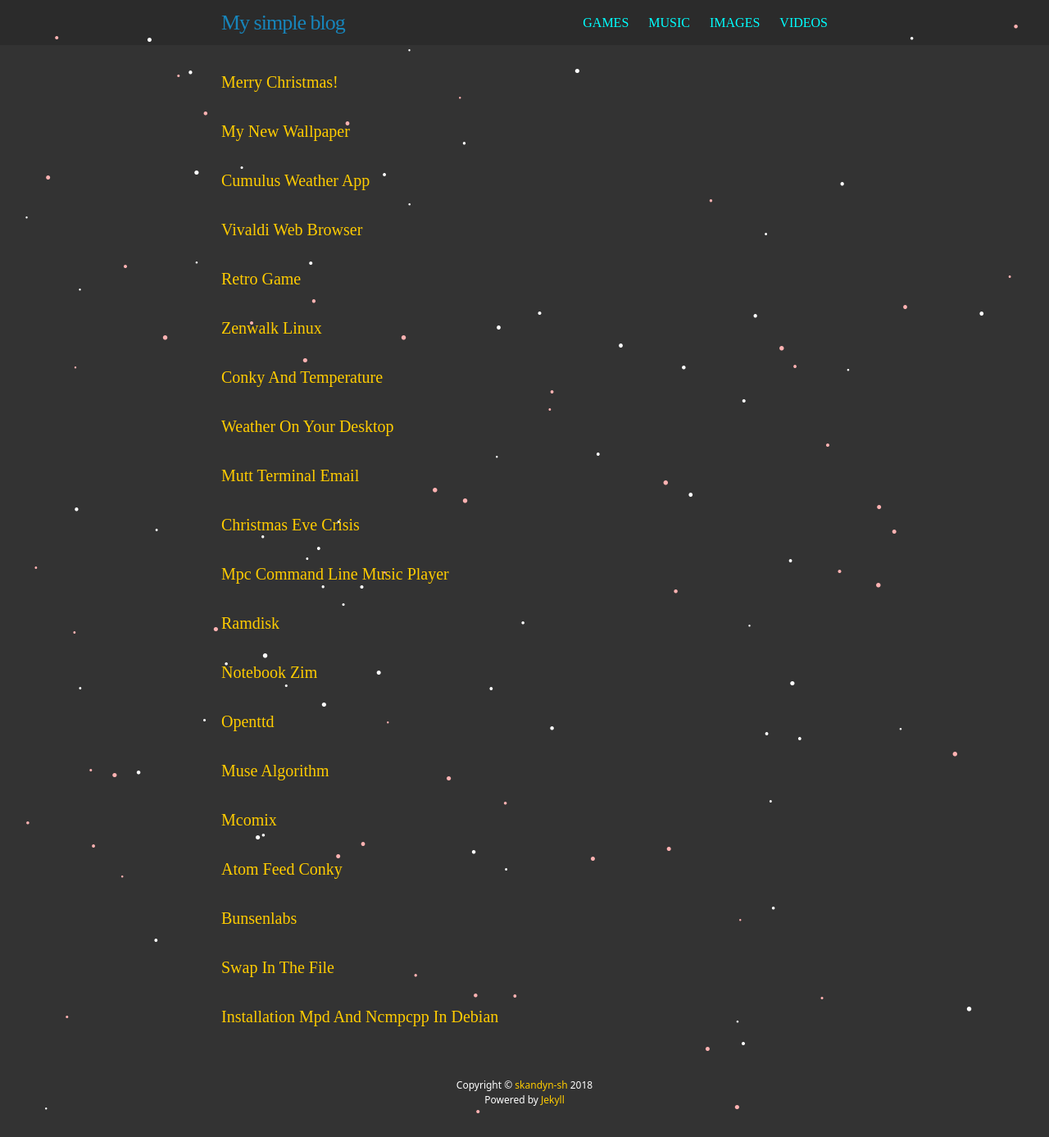
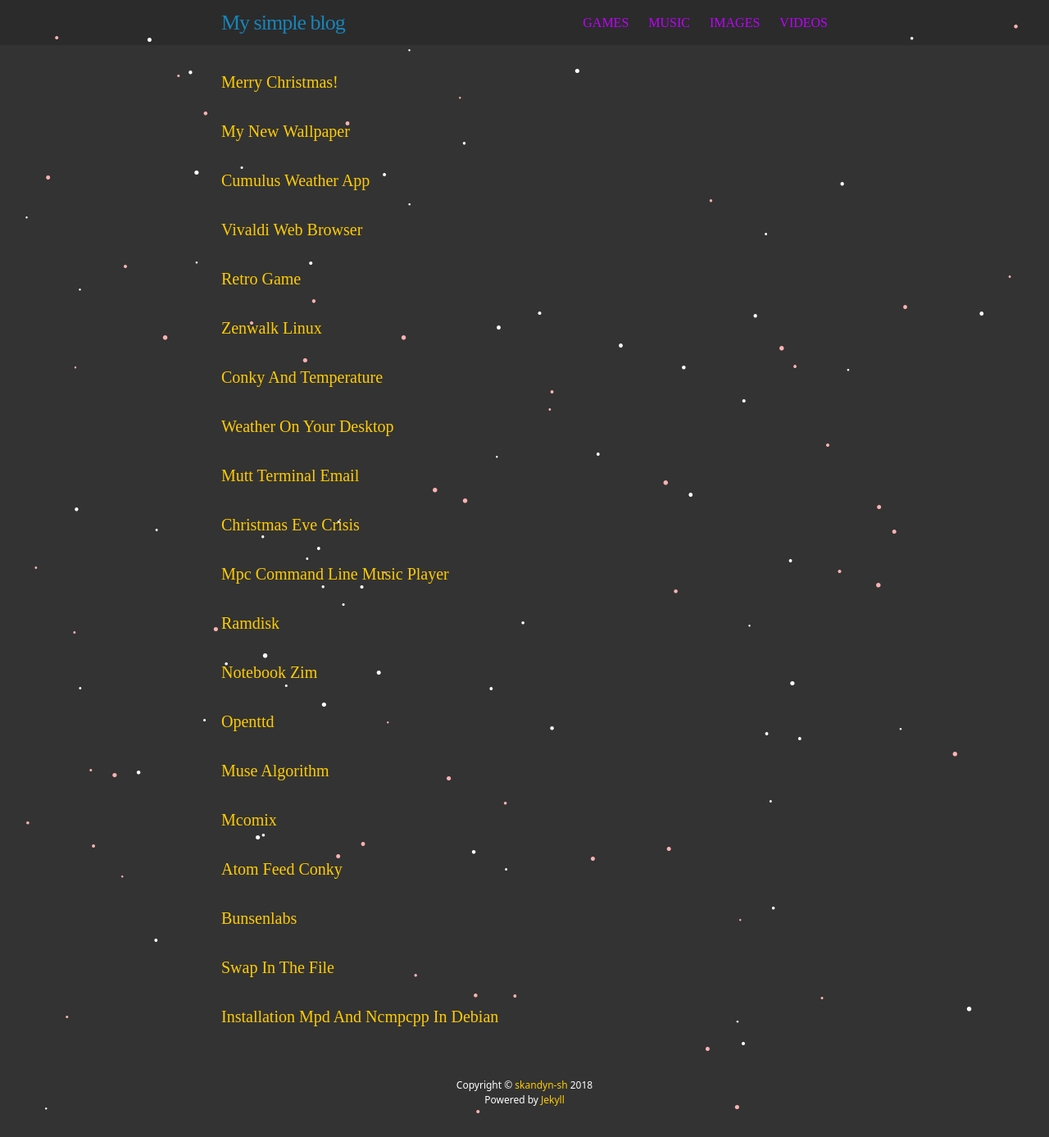
Before and after one commit to skandyn-sh/skandyn-sh.github.io, a Jekyll site: the page built from index.html, in a window 1280 px wide. Shown: the whole page at 82% size. Built offline with Jekyll 4.4.1, drawn with Linux system fonts in a browser that asks for light colours; nearby versions of some CDN libraries; library files that are not in the unit come from our copies; comment, search, counter and statistics services are not loaded.

Commit message:
Update main.scss

```diff
--- a/css/main.scss
+++ b/css/main.scss
@@ -14,7 +14,7 @@
 $spacing-unit:     30px;
 
 $text-color:       #ddd;
-$text-color2:      #00ffff;
+$text-color2:      #c000ff;
 $background-color: #333333;
 $brand-color:      #ffcc00;
 
```
